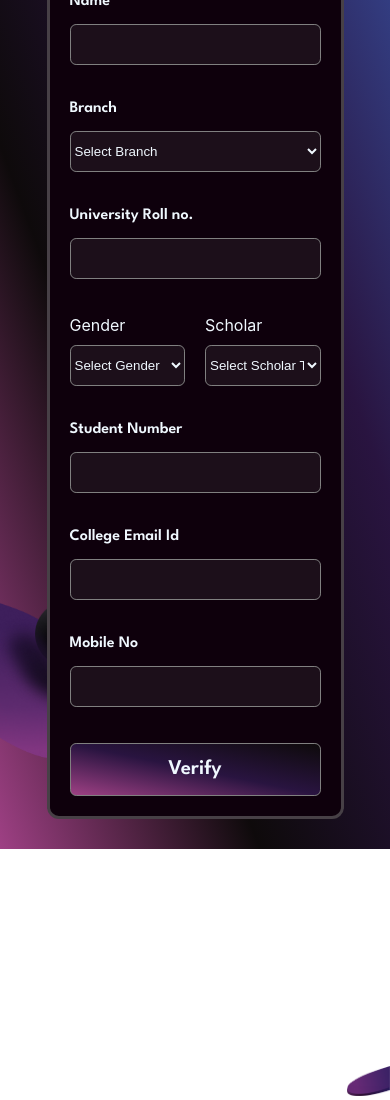
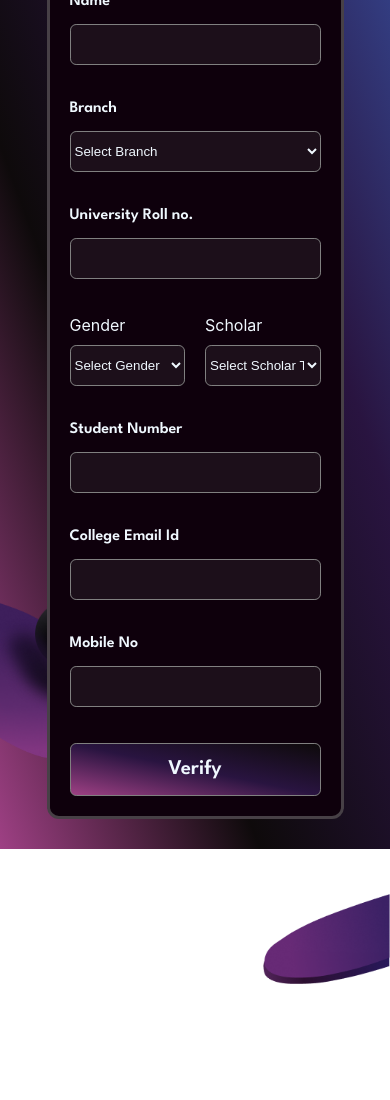
Before and after one commit to ziyamohammad/genaievent, a React (Create React App) app: page / in a window 390 px wide. Shown: the part 208-1308 px from the top of the page. After the commit the page ends 1196 px from the top, so only its background shows below. Built offline with nearby package versions, Linux system fonts and the light colour scheme.

Commit message:
final changes

```diff
--- a/src/App.css
+++ b/src/App.css
@@ -30,12 +30,12 @@
     width: 134px;
     z-index: 1;
 }
-.bottom-right{
+.bottom-right {
     position: absolute;
-  bottom: -55%;
+    bottom: -400px;
     right: 0%;
     z-index: 1;
-  width: 11%;
+    width: 150px;
 }
 .top-left {
     position: absolute;
@@ -255,12 +255,12 @@ margin-bottom:40px;
         width: 100px;
         z-index: 1;
     }
-.bottom-right{
+    .bottom-right {
         position: absolute;
-  bottom: -55%;
+        bottom: -390px;
         right: 0%;
         z-index: 1;
-  width: 11%;
+        width: 130px;
     }
 .top-left {
     position: absolute;
@@ -319,12 +319,12 @@ margin-bottom:40px;
         width: 100px;
         z-index: 1;
     }
-.bottom-right{
+.bottom-right {
         position: absolute;
-  bottom: -55%;
+        bottom: -352px;
         right: 0%;
         z-index: 1;
-  width: 11%;
+        width: 127px;
     }
 .top-left {
         position: absolute;
```
Lines whose indentation alone changed are shown as unchanged.
